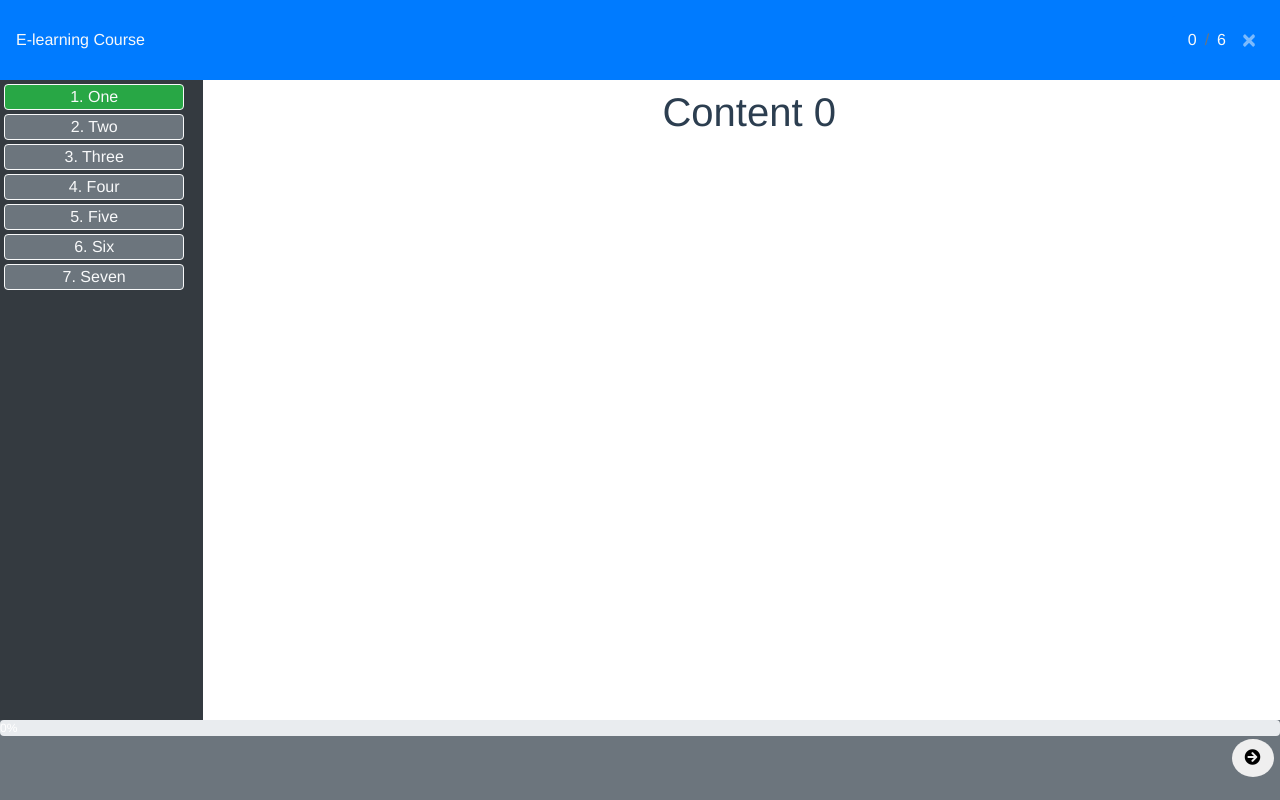
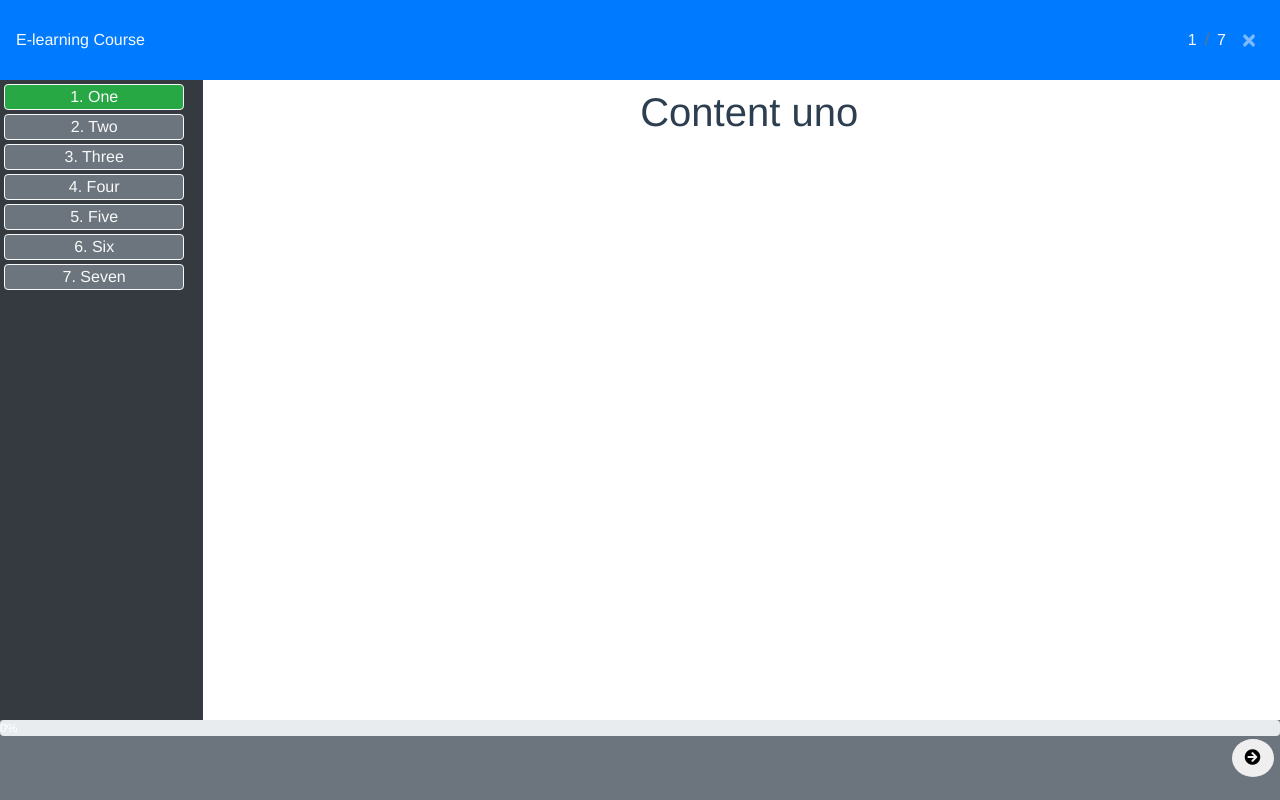
Before and after one commit to pedronieto84/vue-elearning-itAcademy, a Vue app: page /module in a window 1280 px wide. Built offline with nearby package versions, Linux system fonts and the light colour scheme; what @highlightjs/vue-plugin would draw is missing.

Commit message:
MainContent arreglado para mostrar el item del array de Mockup Data que necesitamos.

```diff
--- a/src/components/BottomNavigation.vue
+++ b/src/components/BottomNavigation.vue
@@ -34,7 +34,7 @@ export default {
       return this.$store.getters.getTopics;
     },
     currentPoint: function() {
-      return this.$store.getters.getActual;
+      return this.$store.getters.getActual ;
     },
     percent: function () {
       return (this.currentPoint*100/(this.points.length-1)).toFixed(0);
--- a/src/components/MainContent.vue
+++ b/src/components/MainContent.vue
@@ -1,6 +1,6 @@
 <template>
   <div>
-    <h1 class="mt-2">Content {{actual}}</h1>
+    <h1 class="mt-2">Content {{ arrayTest[actual]}}</h1>
 
   </div>
 </template>
@@ -14,6 +14,9 @@ export default {
   },
   data() {
     return {
+      arrayTest: [
+        'uno', 'dos', 'tres', 'cuatro'
+      ],
 
     }
   },
--- a/src/components/TopNavigation.vue
+++ b/src/components/TopNavigation.vue
@@ -28,7 +28,7 @@ export default {
   },
   computed: {
     actual: function() {
-      return this.$store.getters.getActual;
+      return this.$store.getters.getActual + 1;
     },
     topics: function() {
       return this.$store.getters.getTopics;
@@ -47,7 +47,7 @@ export default {
       return status;
     },
     totalTopics() {
-      this.totaltopics = this.topics.length-1;
+      this.totaltopics = this.topics.length;
     },
     returnToMainMenu() {
       alert("Returning to main menu!");
--- a/src/store/index.js
+++ b/src/store/index.js
@@ -11,7 +11,7 @@ export default createStore({
             {topicId: 6, title: 'Six'},
             {topicId: 7, title: 'Seven'}
         ],
-        actual: 0
+        actual: 1
     },
     getters: {
         getActual(state) {
```
